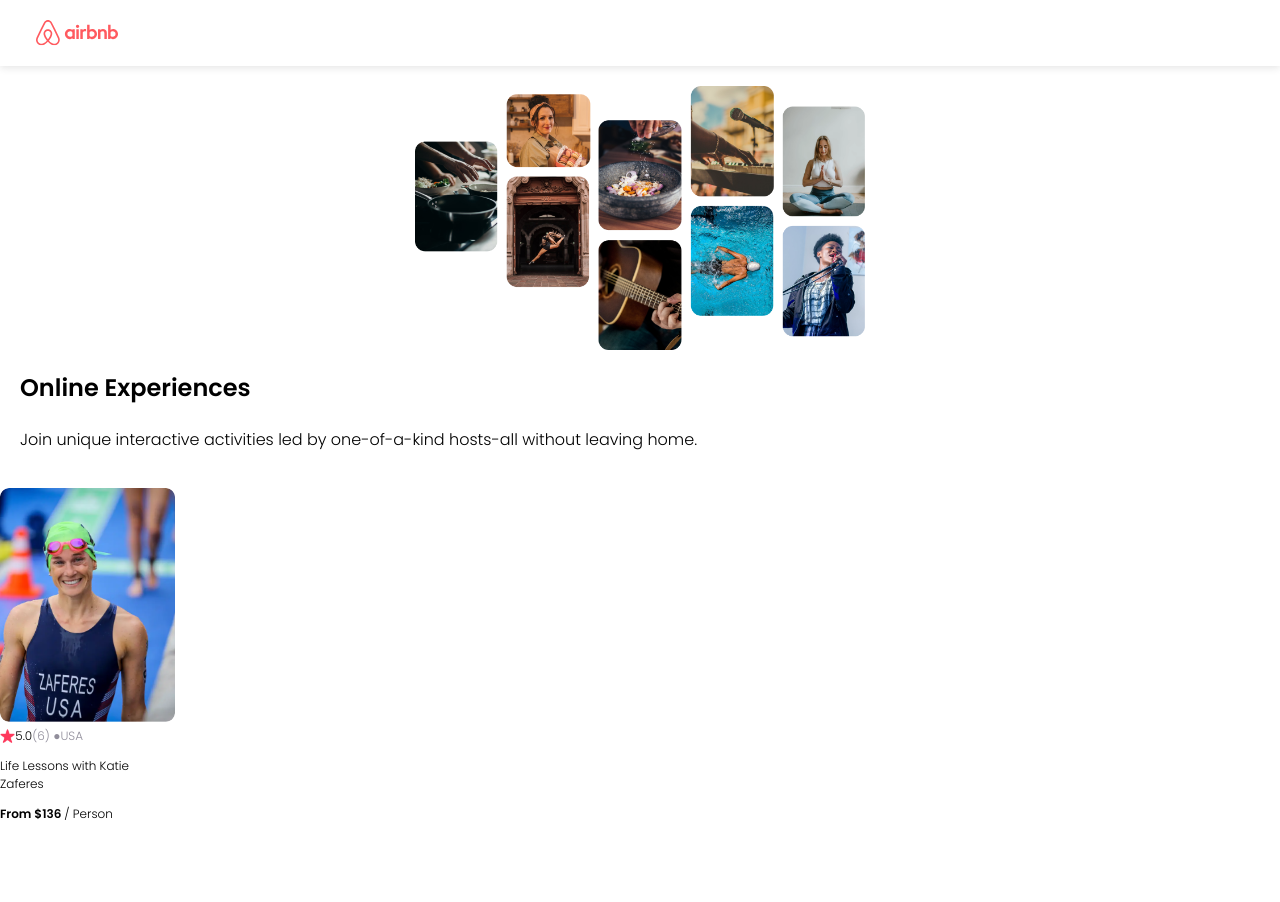
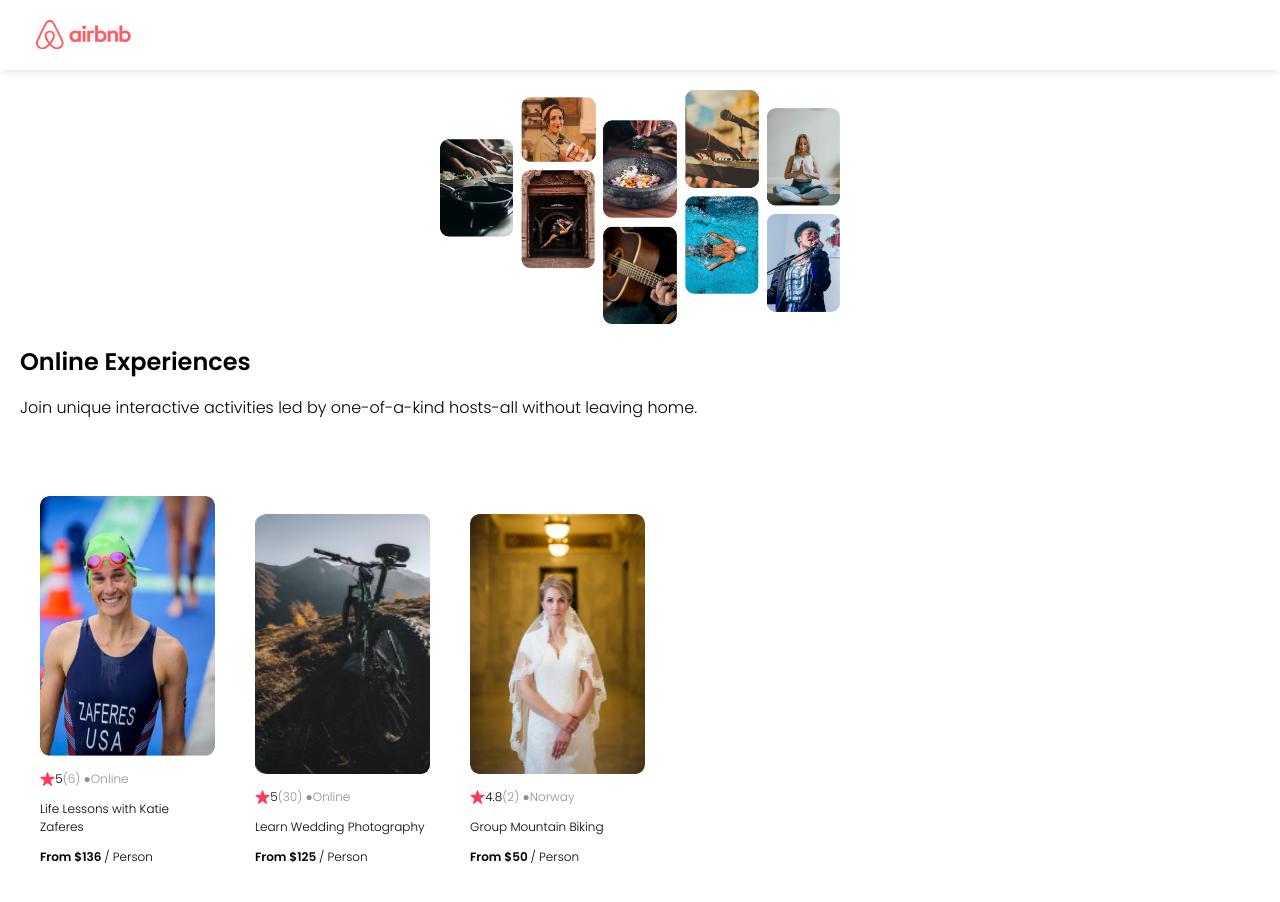
Before and after one commit to nickNyamu/airbnb, a React (Create React App) app: page / in a window 1280 px wide. Shown: the top 902 px of the page. Before the commit the page ends 835 px from the top, so only its background shows below. Built offline with nearby package versions, Linux system fonts and the light colour scheme.

Commit message:
made changes and added map function

```diff
--- a/src/App.css
+++ b/src/App.css
@@ -8,37 +8,73 @@
 }
 
 nav {
+  height: 70px;
+  display: flex;
   padding: 20px 36px;
-  display: flex;
   box-shadow: 0px 2.98256px 7.4564px rgba(0, 0, 0, 0.1);
+}
+
+.bold {
+  font-weight: bold;
+}
+
+.gray {
+  color: #918E9B;
+}
+
+.nav--logo {
+  max-width: 100px;
 }
 
 section {
   padding: 20px;
+}
+
+.hero {
   display: flex;
   flex-direction: column;
 }
 
-.photo_grid {
-  max-width: 450px;
+.hero--photo {
+  max-width: 400px;
   align-self: center;
 }
+
 .hero--header {
-  margin-bottom: 6px;
+  margin-bottom: 16px;
 }
 
-.hero--title {
+.hero--text {
   margin-top: 0;
+}
+
+.cards-list {
+  display: flex;
+  flex-wrap: nowrap;
+  gap: 20px;
+  overflow-x: auto;
 }
 
 .card {
   width: 175px;
   font-size: 12px;
+  margin: 20px;
+  flex: 0 0 auto;         /* ADD */
+  display: inline-block;          /* ADD */
+  flex-direction: column; /* ADD */
 }
 
 .card--image {
   width: 100%;
   border-radius: 9px;
+  margin-bottom: 9px;
+  height:260px;
+}
+
+/* ADD */
+.card--title {
+  overflow: hidden;
+  text-overflow: ellipsis;
 }
 
 .card--stats {
@@ -49,9 +85,8 @@
 .card--star {
   height: 14px;
 }
-.gray {
-  color: #918E9B;
- }
-.bold {
-  font-weight: bold;
+
+/* ADD */
+.card--price {
+  margin-top: auto;
 }
--- a/src/App.js
+++ b/src/App.js
@@ -3,21 +3,29 @@
 import Hero from "./components/Hero";
 import Card from "./components/Card";
 import "./App.css";
-import Katie from "./assets/images/katie.png";
+import  data from "./data";
 
 function App() {
+  const cards = data.map( item => {
+    return (
+      <Card
+        img={item.coverImg}
+        rating={item.stats.rating}
+        reviewCount={item.stats.reviewCount}
+        location={item.location}
+        title={item.title}
+        price={item.price}
+      />
+    )
+  });
+
   return (
     <div>
       <Navbar />
       <Hero />
-      <Card
-        img={Katie}
-        rating="5.0"
-        reviewCount={6}
-        country="USA"
-        title="Life Lessons with Katie Zaferes"
-        price={136}
-      />
+      <section className="card--list">
+        {cards}
+      </section>
     </div>
   );
 }
--- a/src/components/Card.js
+++ b/src/components/Card.js
@@ -9,10 +9,10 @@
         <img src={star} alt="airbnb logo" className="card--star" />
         <span>{props.rating}</span>
         <span className="gray">({props.reviewCount}) ● </span>
-        <span className="gray">{props.country}</span>
+        <span className="gray">{props.location}</span>
       </div>
-      <p>{props.title}</p>
-      <p>
+      <p className="card--title">{props.title}</p>
+      <p className="card--price">
         <span className="bold">From ${props.price} </span> / Person
       </p>
     </div>
--- a/src/components/Hero.js
+++ b/src/components/Hero.js
@@ -3,8 +3,8 @@
 
 export default function Hero() {
   return (
-    <section>
-      <img src={photo_grid} alt="airbnb logo" className="photo_grid" />
+    <section className="hero">
+      <img src={photo_grid} alt="airbnb logo" className="hero--photo" />
       <h1 className="hero--header">Online Experiences</h1>
       <p className="hero--text">
         Join unique interactive activities led by one-of-a-kind hosts-all
--- a/src/components/Navbar.js
+++ b/src/components/Navbar.js
@@ -4,7 +4,7 @@
 export default function Navbar() {
   return (
     <nav>
-      <img src={logo} alt="airbnb logo" />
+      <img src={logo} alt="airbnb logo" className="nav--logo"/>
     </nav>
   );
 }
--- /dev/null
+++ b/src/data.js
@@ -0,0 +1,46 @@
+import Katie from "./assets/images/katie.png";
+import MountainBike from "./assets/images/mountain-bike1.png";
+import Wedding from "./assets/images/wedding-photography.png";
+
+const myArray =  [
+    {
+        id: 1,
+        title: "Life Lessons with Katie Zaferes",
+        description: "I will share with you what I call \"Positively Impactful Moments of Disappointment.\" Throughout my career, many of my highest moments only came after setbacks and losses. But learning from those difficult moments is what gave me the ability to rise above them and reach my goals.",
+        price: 136,
+        coverImg: `${Katie}`,
+        stats: {
+            rating: 5.0,
+            reviewCount: 6
+        },
+        location: "Online",
+        openSpots: 0,
+    },
+    {
+        id: 2,
+        title: "Learn Wedding Photography",
+        description: "Interested in becoming a wedding photographer? For beginner and experienced photographers alike, join us in learning techniques required to leave the happy couple with memories that'll last a lifetime.",
+        price: 125,
+        coverImg: `${MountainBike}`,
+        stats: {
+            rating: 5.0,
+            reviewCount: 30
+        },
+        location: "Online",
+        openSpots: 27,
+    },
+    {
+        id: 3,
+        title: "Group Mountain Biking",
+        description: "Experience the beautiful Norwegian landscape and meet new friends all while conquering rugged terrain on your mountain bike. (Bike provided!)",
+        price: 50,
+        coverImg: `${Wedding}`,
+        stats: {
+            rating: 4.8,
+            reviewCount: 2
+        },
+        location: "Norway",
+        openSpots: 3,
+    }
+];
+export default myArray;
```
Also changed, not shown: src/assets/images/mountain-bike1.png (renamed from src/assets/images/mountain-bike 1.png), src/assets/images/wedding-photography.png (renamed from src/assets/images/wedding-photography 1.png).
